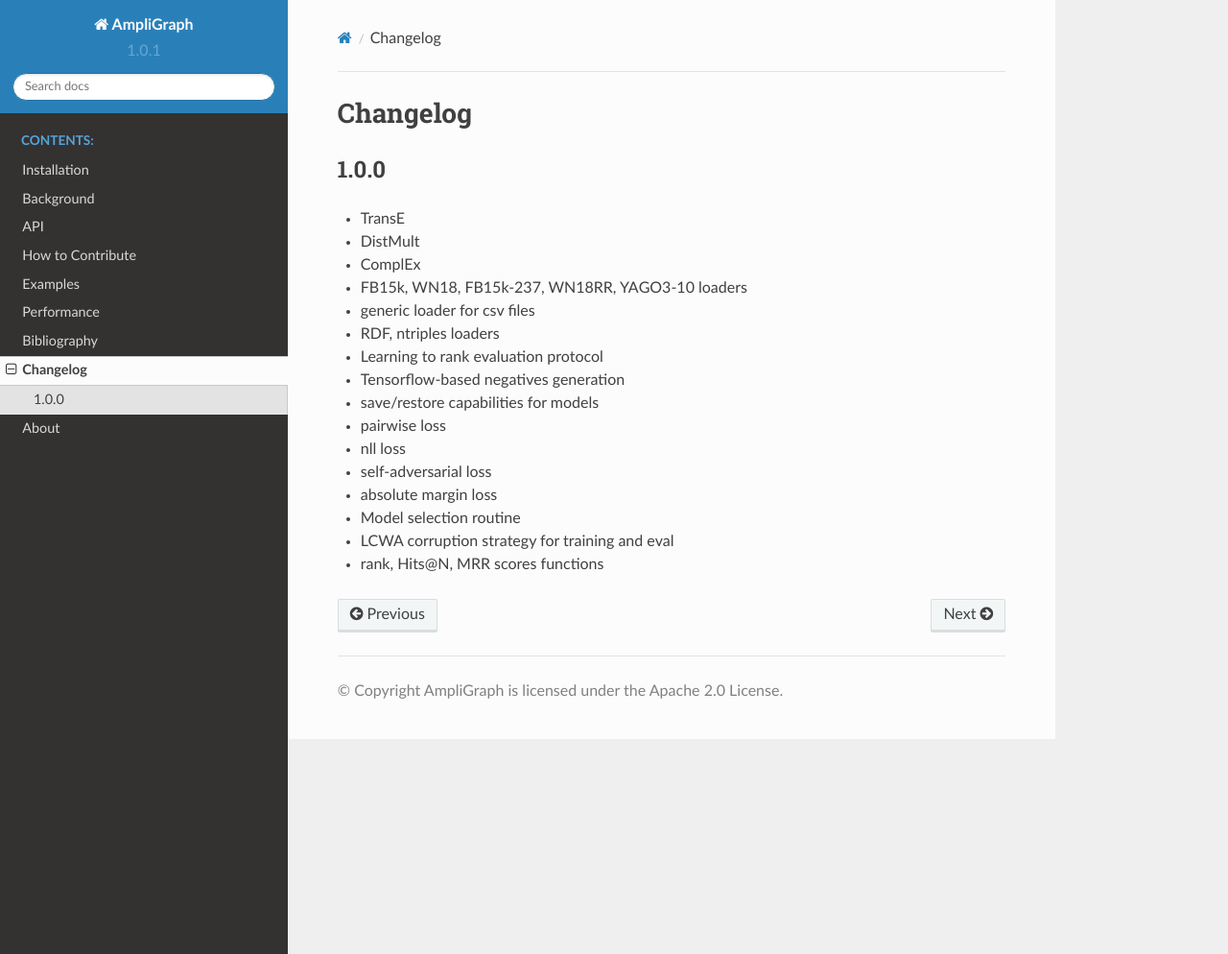
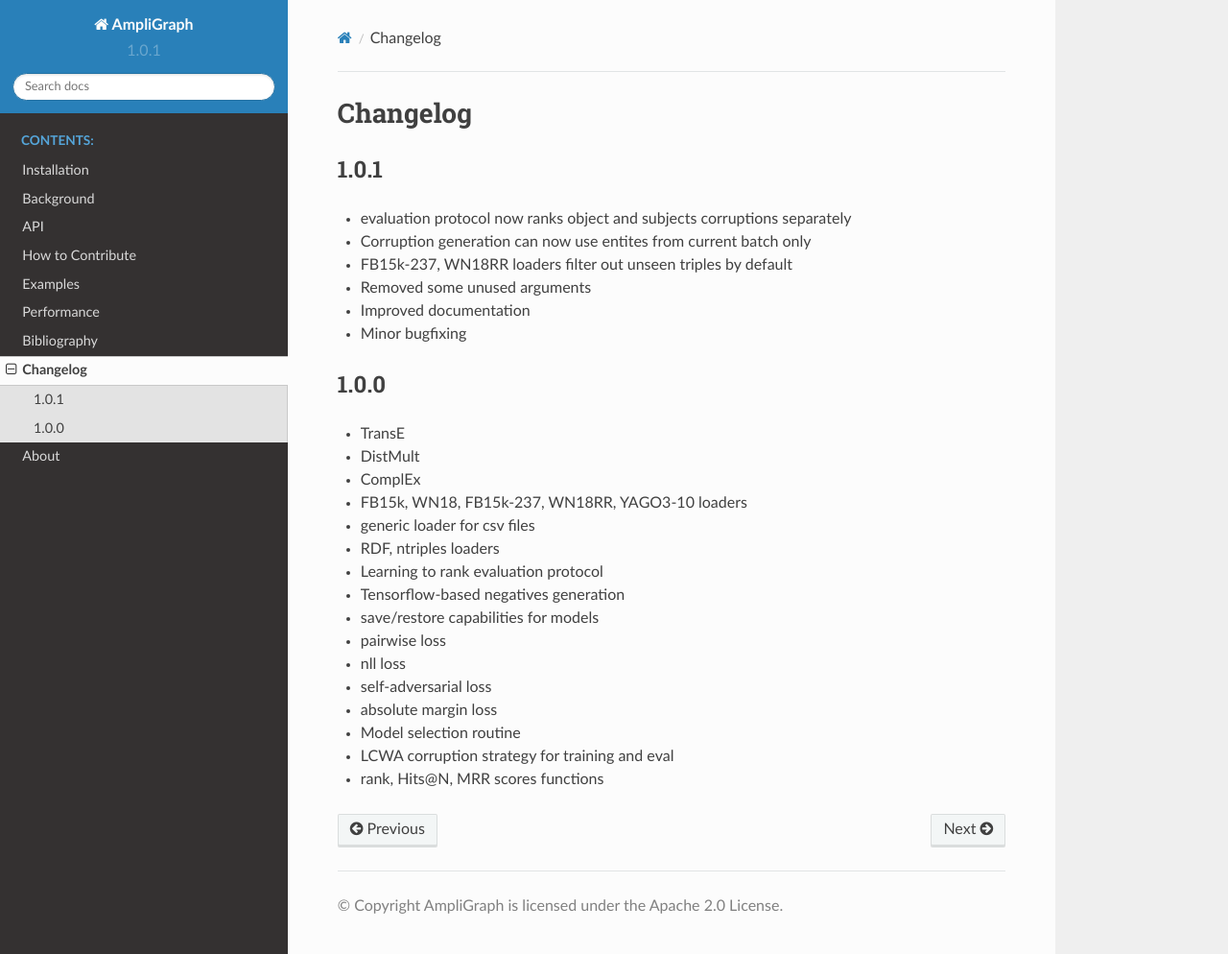
Before and after one commit to Accenture/AmpliGraph, a Sphinx documentation site: the page built from docs/changelog.md, in a window 1280 px wide and 994 px high. Shown: the whole window at 96% size. Built offline with Sphinx 7.4.7 and the Read the Docs theme 2.0.0, drawn with Linux system fonts in a browser that asks for light colours; the version number is read from the project's files by our own code.

Commit message:
Updated changelog

```diff
--- a/docs/changelog.md
+++ b/docs/changelog.md
@@ -1,4 +1,13 @@
 # Changelog
+
+
+## 1.0.1
+- evaluation protocol now ranks object and subjects corruptions separately
+- Corruption generation can now use entites from current batch only
+- FB15k-237, WN18RR loaders filter out unseen triples by default
+- Removed some unused arguments
+- Improved documentation
+- Minor bugfixing
 
 ## 1.0.0
 - TransE
```
